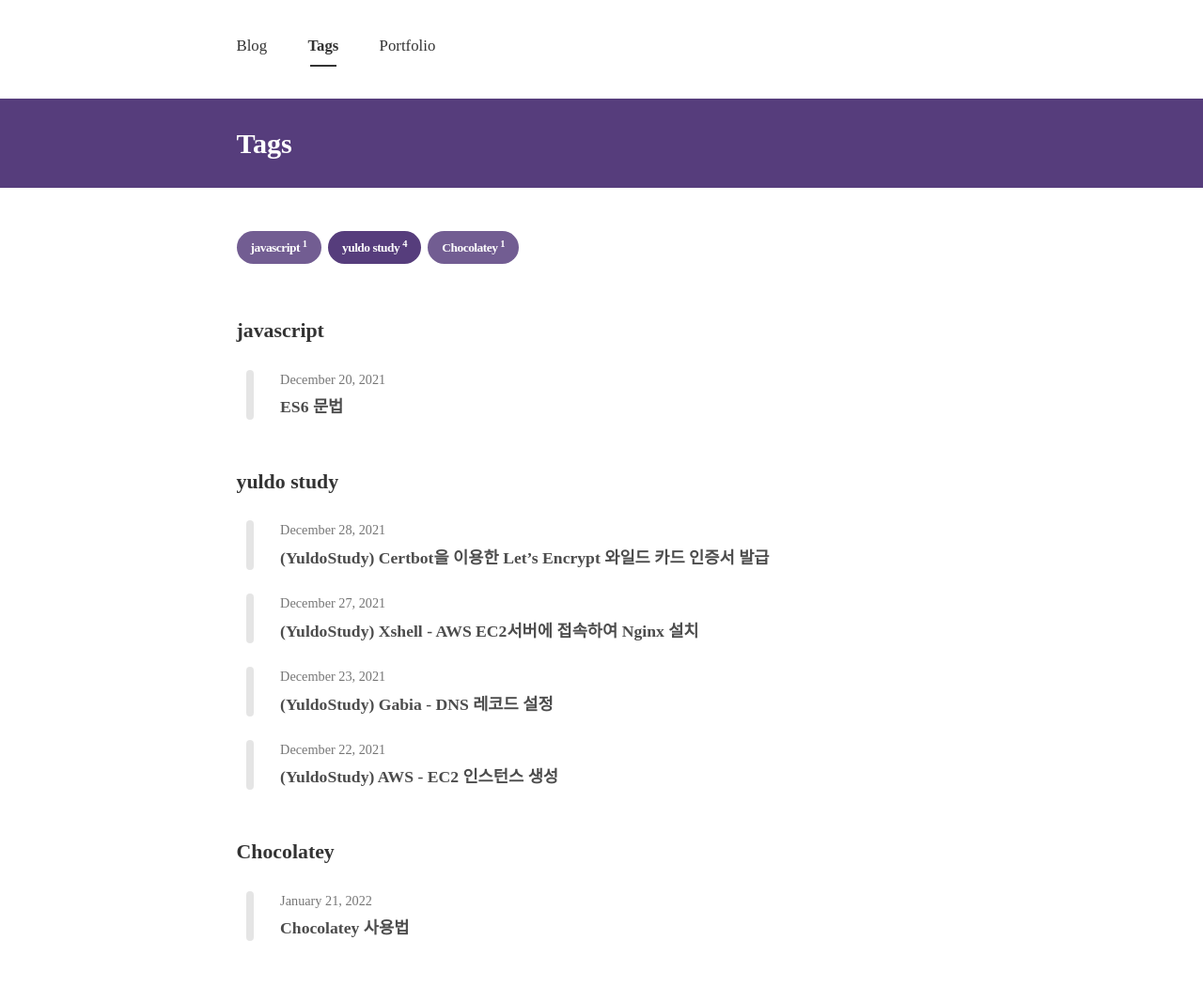
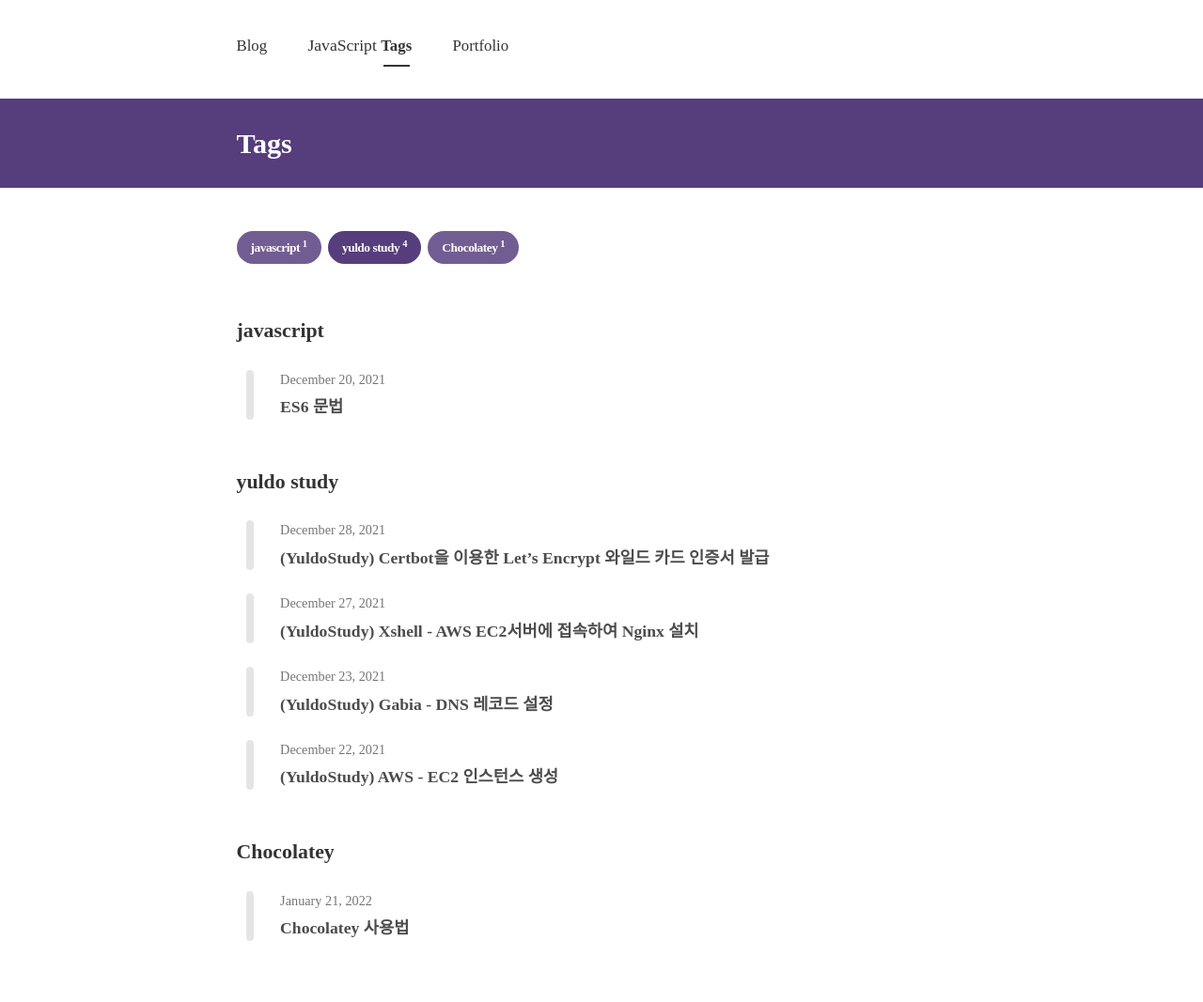
Before and after one commit to mirutree/mirutree.github.io, a Jekyll site: the page built from tags.html, in a window 1280 px wide. Shown: the whole page at 94% size. Built offline with Jekyll 4.4.1, drawn with Linux system fonts in a browser that asks for light colours; nearby versions of some CDN libraries; some web fonts are replaced.

Commit message:
카테고리 테스트

```diff
--- a/_includes/header.html
+++ b/_includes/header.html
@@ -5,14 +5,29 @@
     <ul>
       {% case current[0] %}
       {% when 'tags'%}
+
       <!-- tags -->
       <a href="{{ site.url }}">
         <li class="btn-nav">Blog</li>
       </a>
+
+
+      {% assign pages_list = site.pages %}
+      {% for node in pages_list %}
+      {% if node.title != null %}
+      {% if node.layout == "category" %}
+      <a class="category-link {% if page.url == node.url %} active{% endif %}"
+             href="{{ site.baseurl }}{{ node.url }}">{{ node.title }}</a>
+      {% endif %}
+      {% endif %}
+      {% endfor %}
+
+
       <li class="current">Tags</li>
       <a href="{{ site.url }}/portfolio">
         <li class="btn-nav">Portfolio</li>
       </a>
+
       <!-- portfolio -->
       {% when 'portfolio'%}
       <a href="{{ site.url }}">
@@ -23,6 +38,7 @@
       </a>
       <li class="current">Portfolio</li>
       {% else %}
+
       <!-- others -->
       <a href="{{ site.url }}">
         <li class="current btn-nav">Blog</li>
--- /dev/null
+++ b/category/JavaScript.md
@@ -0,0 +1,4 @@
+---
+layout: category
+title: JavaScript
+---
```
Also changed, not shown: _layouts/category.html (added, +18 -0 lines), _posts/2021-12-20-ES6문법.md (+1 -0 lines).
